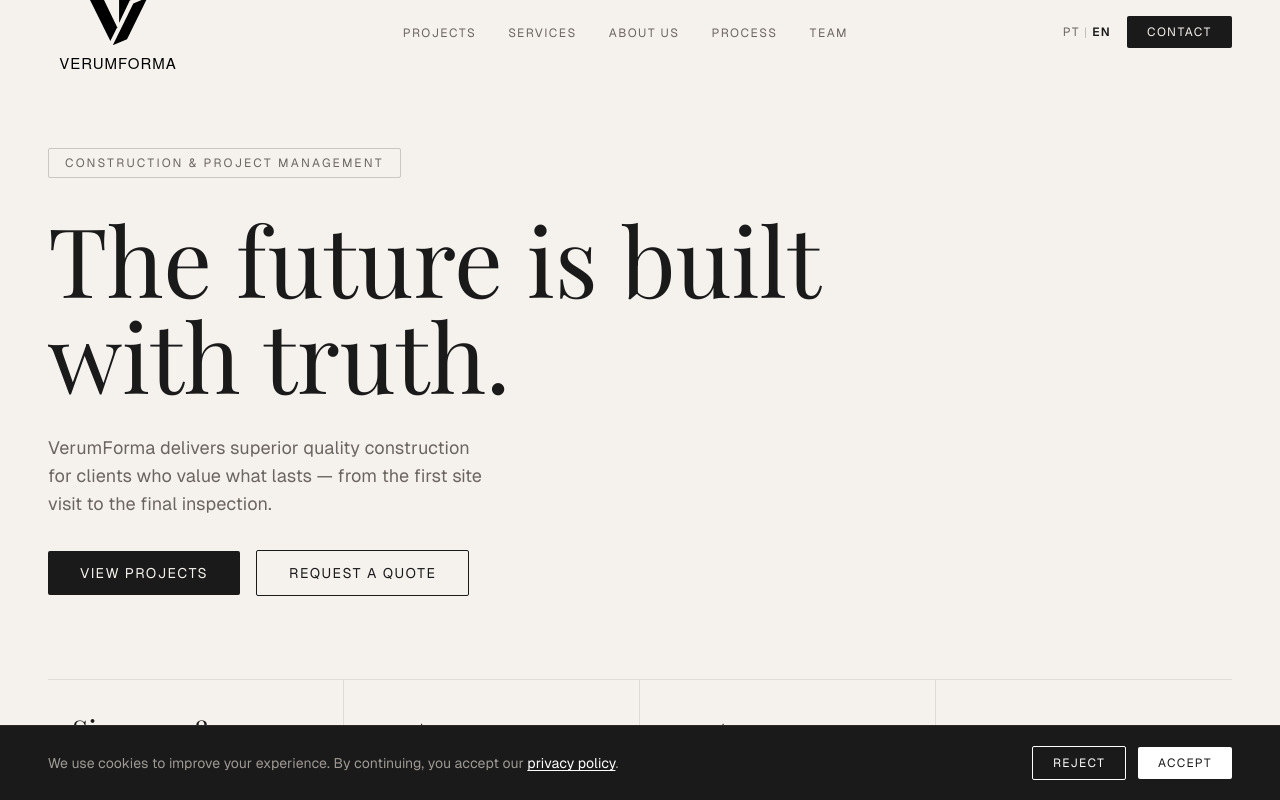
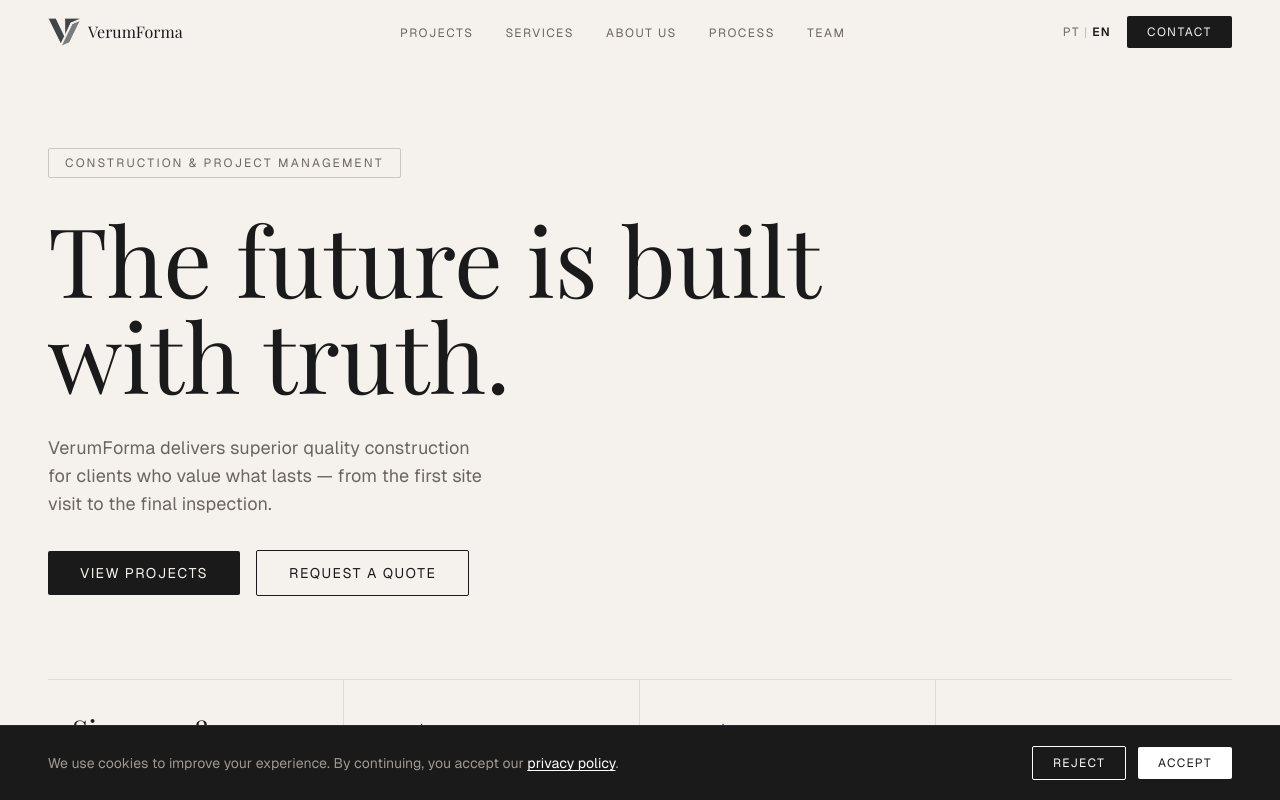
Before and after one commit to VerumForma/verumforma-website, a Next.js app: page /en in a window 1280 px wide. Shown: the top 800 px of the page. Built offline with nearby package versions, Linux system fonts and the light colour scheme.

Commit message:
fix: navbar logo — PNG mark + Playfair text

```diff
--- a/components/layout/Navbar.tsx
+++ b/components/layout/Navbar.tsx
@@ -47,13 +47,17 @@ export default function Navbar({ dict, lang }: Props) {
       <nav className="max-w-7xl mx-auto px-6 md:px-12 h-16 flex items-center justify-between">
         {/* Logotype */}
         <Link href={`/${lang}`} className="flex items-center">
-          <Image
-            src="/logos/verumforma-black-transparent.svg"
-            alt="VerumForma"
-            width={140}
-            height={40}
-            priority
-          />
+          <div className="flex items-center gap-2">
+            <Image
+              src="/logos/verumforma-mark-color.png"
+              alt="VerumForma"
+              width={32}
+              height={32}
+              priority
+              className="object-contain"
+            />
+            <span className="font-playfair font-medium text-[#1A1A1A]">VerumForma</span>
+          </div>
         </Link>
 
         {/* Desktop links */}
```
